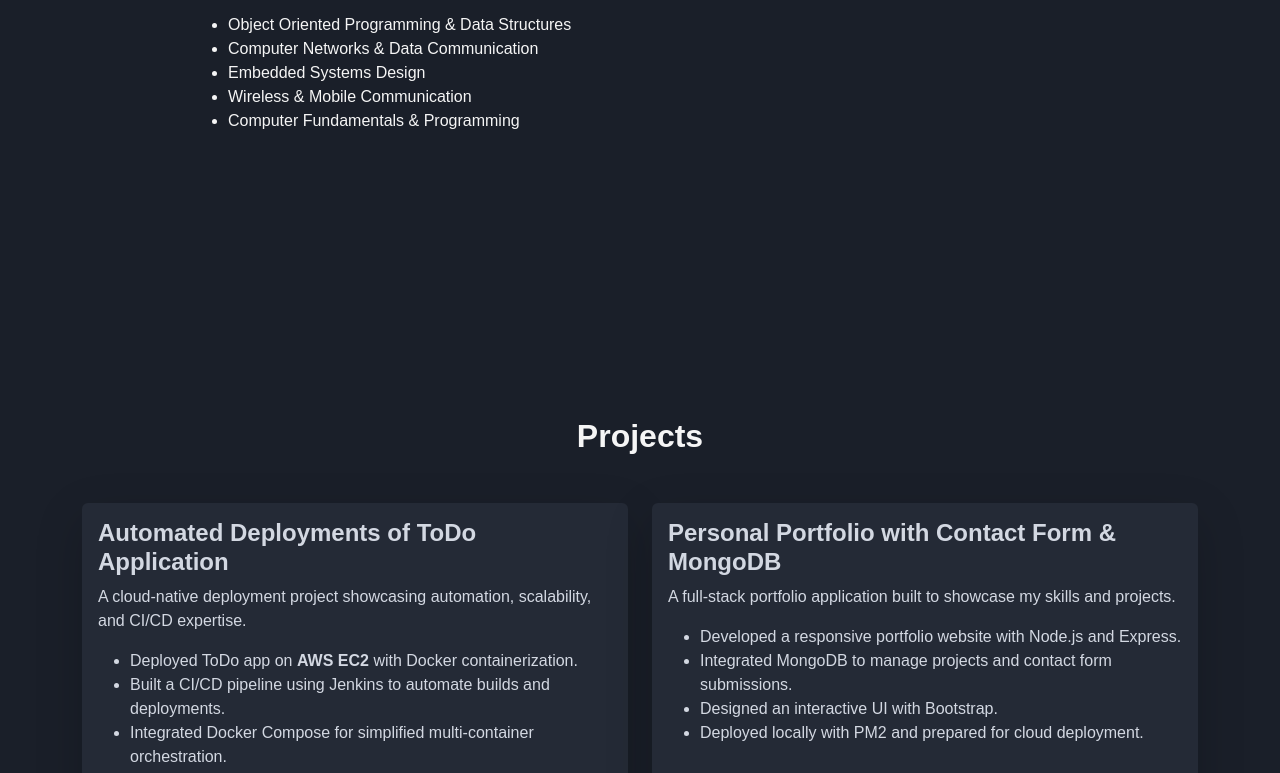
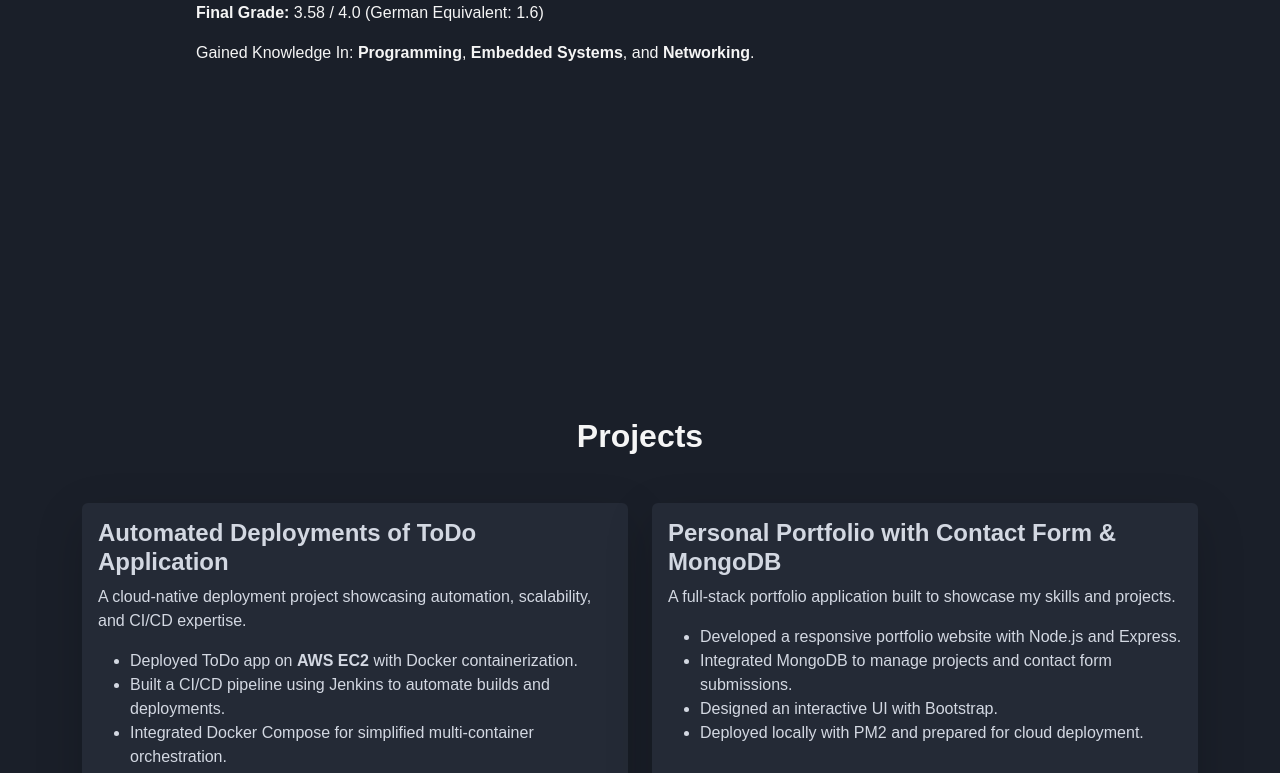
Before and after one commit to ShayanTofique/gcp-portfolio-deployment-project, a website: page frontend/index.html in a window 1280 px wide. Shown: the part 2947-3720 px from the top of the page. Drawn offline with nearby package versions, Linux system fonts and the light colour scheme.

Commit message:
improved index.html

```diff
--- a/frontend/index.html
+++ b/frontend/index.html
@@ -206,14 +206,7 @@
             <p class="edu-date">2017 – 2021</p>
             <p class="edu-university">Dawood University of Engineering and Technology</p>
             <p><strong>Final Grade:</strong> 3.58 / 4.0 (German Equivalent: 1.6)</p>
-            <p class="fw-bold mt-3">Gained Knowledge In:</p>
-            <ul>
-              <li>Object Oriented Programming & Data Structures</li>
-              <li>Computer Networks & Data Communication</li>
-              <li>Embedded Systems Design</li>
-              <li>Wireless & Mobile Communication</li>
-              <li>Computer Fundamentals & Programming</li>
-            </ul>
+            <p>Gained Knowledge In: <strong>Programming</strong>, <strong>Embedded Systems</strong>, and <strong>Networking</strong>.</p>
           </div>
         </div>
       </div>
```
